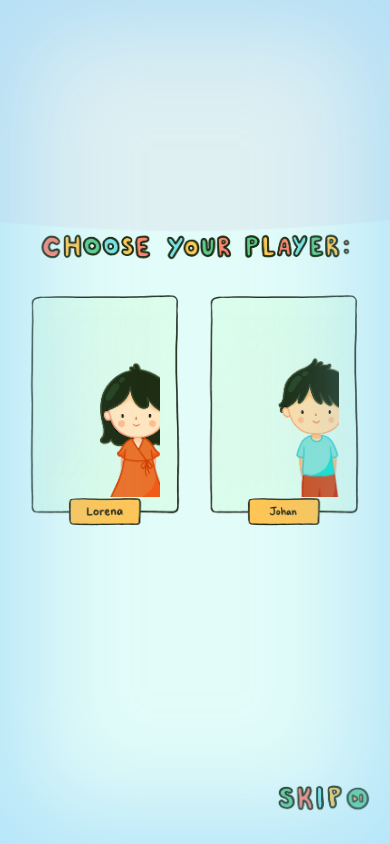
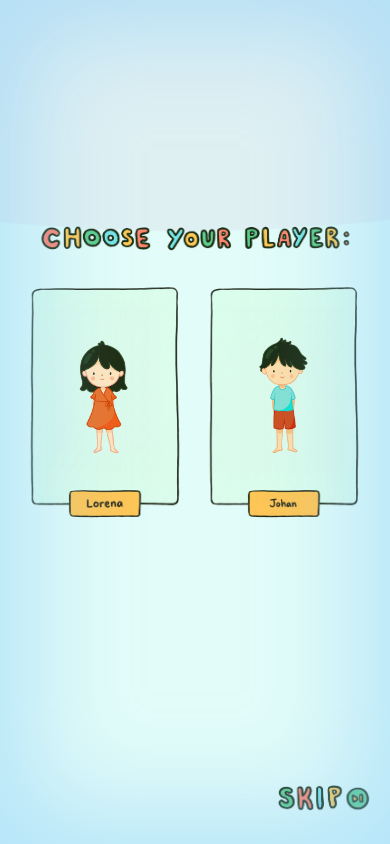
Before and after one commit to yojananyosef/Lorena-Johan-Wedding, a React (Vite) app: page / in a window 390 px wide. Both pictures are taken after a click on the button 194 px from the left and 677 px from the top of the page. Built offline with nearby package versions, Linux system fonts and the light colour scheme.

Commit message:
feat: enhance select screen layout with responsive design adjustments and improved sprite animations

```diff
--- a/src/App.css
+++ b/src/App.css
@@ -196,6 +196,7 @@ button:active {
 /* Select Screen */
 .select-screen {
   background-color: transparent;
+  padding: clamp(8px, 2vh, 18px) 12px clamp(24px, 4vh, 60px);
 }
 
 .choose-title-img {
@@ -208,6 +209,8 @@ button:active {
   display: flex;
   flex-wrap: wrap;
   justify-content: center;
+  align-items: center;
+  width: min(92vw, 840px);
   gap: clamp(16px, 6vw, 80px);
   margin-bottom: clamp(20px, 4vh, 50px);
 }
@@ -279,6 +282,34 @@ button:active {
   position: absolute;
   bottom: clamp(16px, 3vh, 40px);
   right: clamp(16px, 3vw, 40px);
+}
+
+@media (max-width: 560px) {
+  .choose-title-img {
+    width: min(90vw, 300px);
+  }
+
+  .players-container {
+    gap: 14px;
+    margin-bottom: 20px;
+  }
+
+  .player-bg {
+    width: min(40vw, 170px);
+    height: min(58vw, 250px);
+  }
+
+  .player-sprite {
+    width: min(24vw, 110px);
+    height: min(38vw, 170px);
+  }
+
+  .click-highlight {
+    top: -10px;
+    left: -10px;
+    width: calc(100% + 20px);
+    height: calc(100% + 20px);
+  }
 }
 
 @media (max-width: 640px) {
--- a/src/components/SelectScreen.jsx
+++ b/src/components/SelectScreen.jsx
@@ -23,8 +23,8 @@ export default function SelectScreen({ onSelect, onSkip }) {
           <div className="player-bg lorena-bg">
             <div className="player-sprite" style={{
               backgroundImage: 'url(/assets/lorena-spritesheet.png)',
-              backgroundPosition: `-${frame * 180}px 0px`,
-              backgroundSize: '720px 274px',
+              backgroundPosition: `${(frame * 100) / 3}% 0%`,
+              backgroundSize: '400% 100%',
             }}></div>
             {selected === 'lorena' && <img src="/assets/sparkle.gif" className="sparkle" alt="sparkle" />}
           </div>
@@ -38,8 +38,8 @@ export default function SelectScreen({ onSelect, onSkip }) {
           <div className="player-bg johan-bg">
             <div className="player-sprite" style={{
               backgroundImage: 'url(/assets/johan-spritesheet.png)',
-              backgroundPosition: `-${frame * 180}px 0px`,
-              backgroundSize: '720px 274px',
+              backgroundPosition: `${(frame * 100) / 3}% 0%`,
+              backgroundSize: '400% 100%',
             }}></div>
             {selected === 'johan' && <img src="/assets/sparkle.gif" className="sparkle" alt="sparkle" />}
           </div>
```
